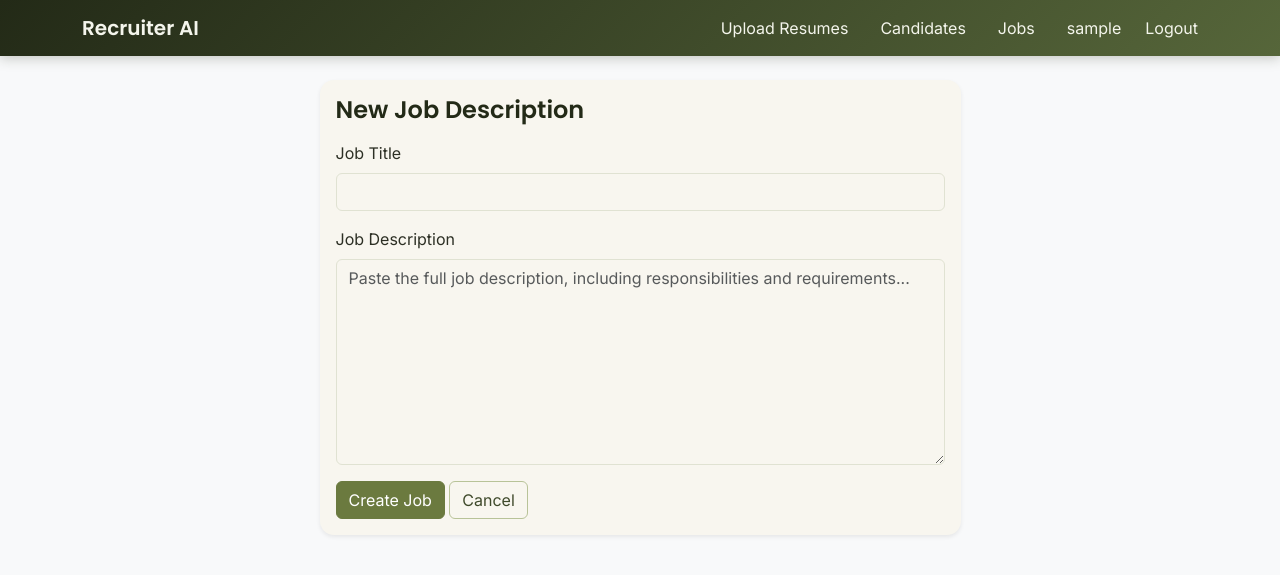
After one commit to haneenhasan10/recruiter-ai, a Django app: page /jobs/new/ in a window 1280 px wide. The commit adds this page. Shown: the top 575 px of the page. Run offline with Django 5.2, Linux system fonts and the light colour scheme; the visitor is signed in with stand-in values (Sample User, id 1).

Commit message:
Add job descriptions with AI candidate matching
HR can create a job description, then run on-demand AI matching
against every candidate in the system. Each match gets a 0-100 score
plus a short factual explanation from Gemini, stored so results don't
need to be recomputed on every page view. Re-running matching updates
existing scores in place instead of duplicating rows.

No LangChain needed - reuses the existing GeminiProvider pattern with
a dedicated matching prompt.

```diff
--- a/resumes/services.py
+++ b/resumes/services.py
@@ -109,6 +109,34 @@ FIELD INSTRUCTIONS:
 """.strip()
 
 
+MATCH_PROMPT_TEMPLATE = """
+You are an HR assistant. Evaluate how well this candidate matches the job below,
+using ONLY the information given - do not assume or invent anything not stated.
+
+JOB TITLE: {job_title}
+
+JOB DESCRIPTION:
+{job_description}
+
+CANDIDATE PROFILE:
+- Name: {name}
+- Current title: {current_title}
+- Total experience: {experience}
+- Education: {education}
+- Skills: {skills}
+- Certifications: {certifications}
+- Work history: {work_history}
+
+Return ONLY valid JSON in this exact format, no markdown, no extra text:
+{{
+    "score": integer from 0 to 100 representing overall fit for this specific job,
+    "explanation": "2-3 sentence factual explanation covering the candidate's key
+        strengths relevant to this role AND any notable gaps or missing
+        requirements. Be neutral and professional, never harsh or dismissive."
+}}
+""".strip()
+
+
 # ==============================================================================
 # LLM ABSTRACTION LAYER
 # ==============================================================================
@@ -123,6 +151,12 @@ class BaseLLMProvider(ABC):
     @abstractmethod
     def analyze_text(self, text: str) -> dict[str, Any]:
         """Analyze resume text and return extracted data."""
+
+    @abstractmethod
+    def match_candidate(
+        self, job_title: str, job_description: str, candidate_profile: dict[str, Any]
+    ) -> dict[str, Any]:
+        """Score how well a candidate profile fits a job description."""
 
 
 class GeminiProvider(BaseLLMProvider):
@@ -197,6 +231,49 @@ class GeminiProvider(BaseLLMProvider):
             raise ResumeAnalysisError("Empty response from Gemini API.")
 
         return self._parse_response(response.text)
+
+    def match_candidate(
+        self, job_title: str, job_description: str, candidate_profile: dict[str, Any]
+    ) -> dict[str, Any]:
+        """Score how well a candidate profile fits a job description."""
+        prompt = MATCH_PROMPT_TEMPLATE.format(
+            job_title=job_title,
+            job_description=job_description,
+            name=candidate_profile.get("name") or "Unknown",
+            current_title=candidate_profile.get("current_title") or "-",
+            experience=candidate_profile.get("experience") or "-",
+            education=candidate_profile.get("education") or "-",
+            skills=candidate_profile.get("skills") or "-",
+            certifications=candidate_profile.get("certifications") or "-",
+            work_history=candidate_profile.get("work_history") or "-",
+        )
+
+        try:
+            response = self.client.models.generate_content(
+                model=self.model,
+                contents=[prompt],
+                config=self.types.GenerateContentConfig(
+                    temperature=0,
+                    response_mime_type="application/json",
+                ),
+            )
+        except Exception as exc:
+            raise ResumeAnalysisError(f"Gemini API request failed: {exc}") from exc
+
+        if not response.text:
+            raise ResumeAnalysisError("Empty response from Gemini API.")
+
+        result = self._parse_response(response.text)
+
+        try:
+            score = max(0, min(100, int(result.get("score", 0))))
+        except (TypeError, ValueError):
+            score = 0
+
+        return {
+            "score": score,
+            "explanation": str(result.get("explanation") or "").strip(),
+        }
 
 
 def get_llm_provider(provider_name: str = "gemini") -> BaseLLMProvider:
@@ -489,3 +566,33 @@ class ResumeAnalyzer:
             raise ResumeAnalysisError(f"Unsupported file type: {suffix}")
 
         return normalize_extracted_data(raw_data)
+
+
+def build_candidate_profile(candidate) -> dict[str, Any]:
+    """Condense a Candidate row into the text fields match_candidate() needs."""
+    education_parts = [
+        part
+        for part in [
+            candidate.highest_degree,
+            candidate.field_of_study,
+            candidate.university,
+            f"GPA {candidate.gpa}" if candidate.gpa else None,
+        ]
+        if part
+    ]
+
+    work_history_parts = [
+        f"{exp.get('job_title', '')} at {exp.get('company_name', '')} "
+        f"({exp.get('start_date', '')} - {exp.get('end_date', '')})"
+        for exp in candidate.experiences
+    ]
+
+    return {
+        "name": candidate.full_name,
+        "current_title": candidate.current_job_title,
+        "experience": candidate.experience_display,
+        "education": ", ".join(education_parts),
+        "skills": ", ".join(candidate.skills),
+        "certifications": ", ".join(candidate.certifications),
+        "work_history": " | ".join(work_history_parts),
+    }
--- /dev/null
+++ b/resumes/templates/resumes/job_form.html
@@ -0,0 +1,29 @@
+{% extends "base.html" %}
+
+{% block title %}New Job{% endblock %}
+
+{% block content %}
+<div class="row justify-content-center">
+    <div class="col-md-7">
+        <div class="card shadow-sm">
+            <div class="card-body">
+                <h4 class="card-title mb-3">New Job Description</h4>
+                <form method="post">
+                    {% csrf_token %}
+                    <div class="mb-3">
+                        <label class="form-label" for="title">Job Title</label>
+                        <input type="text" name="title" id="title" class="form-control" required>
+                    </div>
+                    <div class="mb-3">
+                        <label class="form-label" for="description">Job Description</label>
+                        <textarea name="description" id="description" class="form-control" rows="8"
+                                  placeholder="Paste the full job description, including responsibilities and requirements..." required></textarea>
+                    </div>
+                    <button type="submit" class="btn btn-primary">Create Job</button>
+                    <a href="{% url 'resumes:job_list' %}" class="btn btn-outline-secondary">Cancel</a>
+                </form>
+            </div>
+        </div>
+    </div>
+</div>
+{% endblock %}
--- a/resumes/urls.py
+++ b/resumes/urls.py
@@ -12,4 +12,9 @@ urlpatterns = [
     path("candidates/<int:pk>/delete/", views.candidate_delete, name="candidate_delete"),
     path("candidates/bulk-delete/", views.candidate_bulk_delete, name="candidate_bulk_delete"),
     path("careers/apply/", views.public_submit_resume, name="public_submit"),
+    path("jobs/", views.job_list, name="job_list"),
+    path("jobs/new/", views.job_create, name="job_create"),
+    path("jobs/<int:pk>/", views.job_detail, name="job_detail"),
+    path("jobs/<int:pk>/match/", views.job_run_matching, name="job_run_matching"),
+    path("jobs/<int:pk>/delete/", views.job_delete, name="job_delete"),
 ]
--- a/resumes/views.py
+++ b/resumes/views.py
@@ -12,8 +12,8 @@ from django.views.decorators.csrf import csrf_exempt
 from django.views.decorators.http import require_http_methods
 
 from .forms import ALLOWED_EXTENSIONS, MAX_UPLOAD_SIZE_MB, ResumeUploadForm
-from .models import Candidate
-from .services import ResumeAnalysisError, ResumeAnalyzer
+from .models import Candidate, JobDescription, Match
+from .services import ResumeAnalysisError, ResumeAnalyzer, build_candidate_profile
 
 # Columns the user can show/hide on the candidate table. "Name" itself is
 # always shown and isn't included here - see candidate_list.html.
@@ -293,3 +293,83 @@ def candidate_bulk_delete(request):
         candidates.delete()
         messages.success(request, f"Deleted {count} candidate(s).")
     return redirect("resumes:candidate_list")
+
+
+@login_required
+def job_list(request):
+    jobs = JobDescription.objects.all()
+    return render(request, "resumes/job_list.html", {"jobs": jobs})
+
+
+@login_required
+def job_create(request):
+    if request.method == "POST":
+        title = request.POST.get("title", "").strip()
+        description = request.POST.get("description", "").strip()
+        if not title or not description:
+            messages.error(request, "Both title and description are required.")
+        else:
+            job = JobDescription.objects.create(title=title, description=description)
+            messages.success(request, f"Job '{job.title}' created.")
+            return redirect("resumes:job_detail", pk=job.pk)
+    return render(request, "resumes/job_form.html")
+
+
+@login_required
+def job_detail(request, pk):
+    job = get_object_or_404(JobDescription, pk=pk)
+    matches = job.matches.select_related("candidate").order_by("-score")
+    return render(request, "resumes/job_detail.html", {"job": job, "matches": matches})
+
+
+@login_required
+def job_run_matching(request, pk):
+    job = get_object_or_404(JobDescription, pk=pk)
+
+    if request.method == "POST":
+        try:
+            analyzer = ResumeAnalyzer(provider="gemini")
+        except ResumeAnalysisError as exc:
+            messages.error(request, f"Could not start the AI analyzer: {exc}")
+            return redirect("resumes:job_detail", pk=job.pk)
+
+        matched_count = 0
+        failed_count = 0
+
+        for candidate in Candidate.objects.all():
+            profile = build_candidate_profile(candidate)
+            try:
+                result = analyzer.llm.match_candidate(
+                    job.title, job.description, profile
+                )
+            except ResumeAnalysisError:
+                failed_count += 1
+                continue
+
+            Match.objects.update_or_create(
+                job=job,
+                candidate=candidate,
+                defaults={
+                    "score": result["score"],
+                    "explanation": result["explanation"],
+                },
+            )
+            matched_count += 1
+
+        messages.success(
+            request, f"Matched {matched_count} candidate(s) against '{job.title}'."
+        )
+        if failed_count:
+            messages.error(request, f"{failed_count} candidate(s) could not be matched.")
+
+    return redirect("resumes:job_detail", pk=job.pk)
+
+
+@login_required
+def job_delete(request, pk):
+    job = get_object_or_404(JobDescription, pk=pk)
+    if request.method == "POST":
+        title = job.title
+        job.delete()
+        messages.success(request, f"Deleted job '{title}'.")
+    return redirect("resumes:job_list")
--- a/templates/base.html
+++ b/templates/base.html
@@ -18,6 +18,7 @@
                 {% if user.is_authenticated %}
                     <a class="nav-link" href="{% url 'resumes:upload' %}">Upload Resumes</a>
                     <a class="nav-link" href="{% url 'resumes:candidate_list' %}">Candidates</a>
+                    <a class="nav-link" href="{% url 'resumes:job_list' %}">Jobs</a>
                     <span class="nav-link text-white-50">{{ user.username }}</span>
                     <form method="post" action="{% url 'logout' %}" class="d-inline m-0">
                         {% csrf_token %}
```
Also changed, not shown: resumes/admin.py (+14 -1 lines), resumes/models.py (+37 -0 lines), resumes/templates/resumes/job_detail.html (added, +64 -0 lines), resumes/templates/resumes/job_list.html (added, +30 -0 lines), resumes/templatetags/resumes_extras.py (+12 -0 lines), resumes/migrations/0005_jobdescription_match.py (added).
